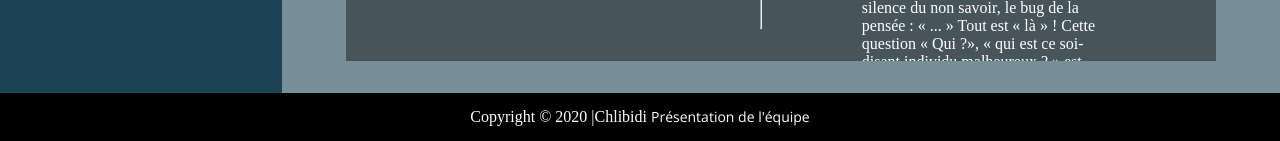
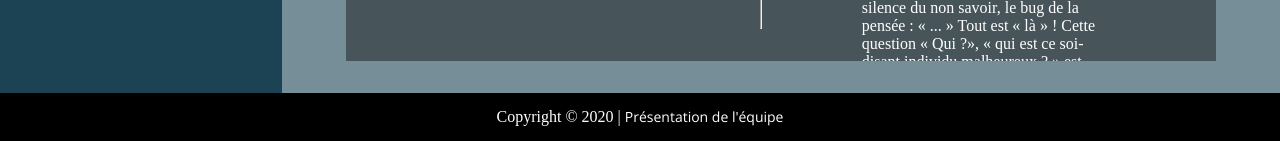
Before and after one commit to CelineMAGNERON/almamounia_php, a PHP site: page /enseignant.php in a window 1280 px wide. Shown: the part 659-800 px from the top of the page. Run offline with PHP 8.4, Linux system fonts and the light colour scheme.

Commit message:
rollback

```diff
--- a/footer.php
+++ b/footer.php
@@ -3,7 +3,7 @@
 <html lang="fr">
 
 <footer>
-    <span>Copyright © 2020</span> |Chlibidi
+    <span>Copyright © 2020</span> |
     <a class="contact" href="contact" title="contact">Présentation de l'équipe</a>
 </footer>
 
--- a/index.php
+++ b/index.php
@@ -7,7 +7,6 @@
 <head>
     <meta charset="UTF-8">
     <link rel="stylesheet" href="index.css">
-    <link rel="stylesheet" href="z.css">
     <meta name="viewport" content="width=device-width, initial-scale=1"
         content="Al Mamounia et ses enseignements. Ce site propose de partir à la découverte d'une philosophie laïque et spirituelle.">
     <meta http-equiv="X-UA-Compatible" content="IE=edge">
```
